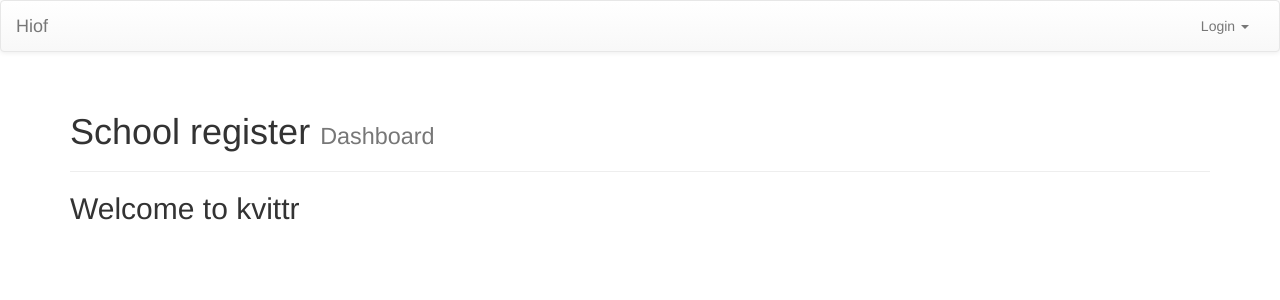
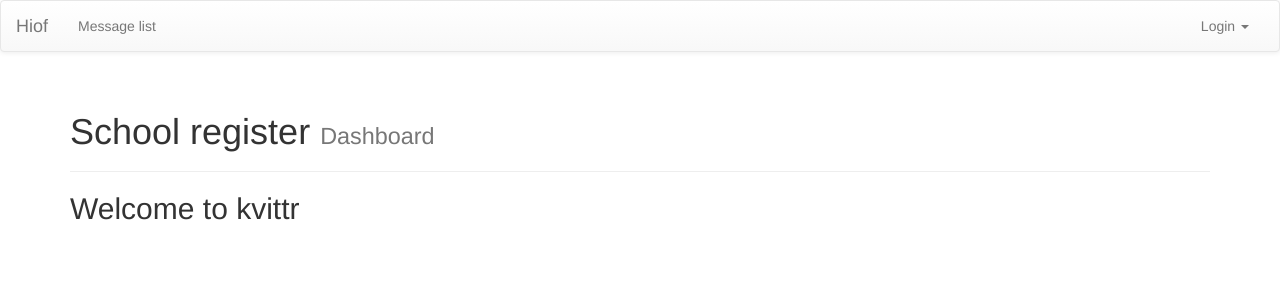
Before and after one commit to dhruvbp/kwittr, a Django app: page / in a window 1280 px wide. Shown: the top 300 px of the page. Run offline with Django 3.2, Linux system fonts and the light colour scheme; some libraries are stand-ins or nearby versions.

Commit message:
Vi har satt tilbake linje 20 som vi fjernet midlertid for å sjekke at ting fungerte. Den ble satt tilbake slik at messsage_listing url skal fungere

```diff
--- a/kwittr/theme/templates/theme/base.html
+++ b/kwittr/theme/templates/theme/base.html
@@ -17,7 +17,7 @@
         <div class="collapse navbar-collapse" id="bs-example-navbar-collapse-1">
           <ul class="nav navbar-nav">
             <li class="{% block student_listing_is_active %}{% endblock%}">
-
+              <a href="{% url 'message_listing' %}">Message list</a>
             </li>
           </ul>
           <ul class="nav navbar-nav navbar-right">
```
